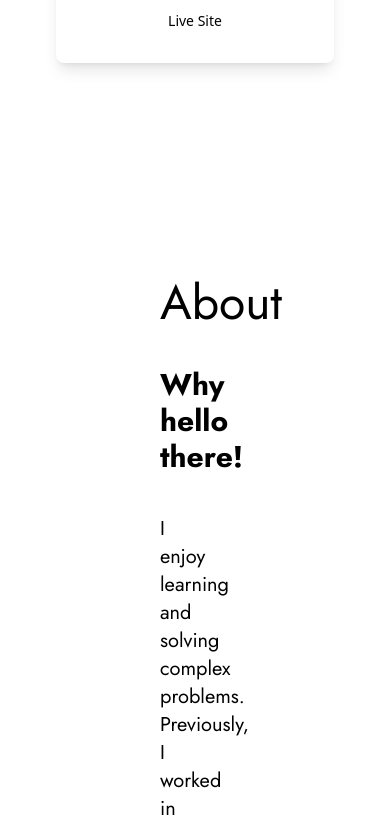
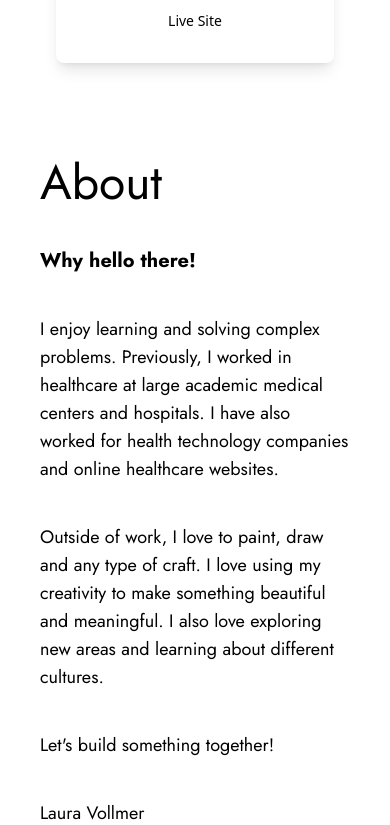
Before and after one commit to lavollmer/portfolio-lauradev, a React (Vite) app: page / in a window 390 px wide. Shown: the part 6226-7051 px from the top of the page. Built offline with nearby package versions, Linux system fonts and the light colour scheme.

Commit message:
mobile section of about

```diff
--- a/src/components/About.jsx
+++ b/src/components/About.jsx
@@ -3,15 +3,15 @@ import Avatar from "../assets/Avatar.png";
 
 const About = () => {
   return (
-    <div className="flex flex-row items-center justify-center p-40 font-jost text-black">
-      <div className="flex flex-col w-1/2 pr-10 space-y-10">
+    <div className="flex flex-col md:flex-row items-center justify-center p-10 md:p-40 font-jost text-black">
+      <div className="flex flex-col w-full md:w-1/2 md:pr-10 space-y-10">
         <div>
           <h1 className="text-black text-5xl">About</h1>
         </div>
         <div className="flex flex-row">
-          <h1 className="text-3xl font-bold">Why hello there!</h1>
+          <h1 className="text-xl md:text-3xl font-bold">Why hello there!</h1>
         </div>
-        <div className="flex flex-col space-y-10 text-xl ">
+        <div className="flex flex-col space-y-10 text-lg md:text-xl ">
           <p>
             I enjoy learning and solving complex problems. Previously, I
             worked in healthcare at large academic medical centers and
```
